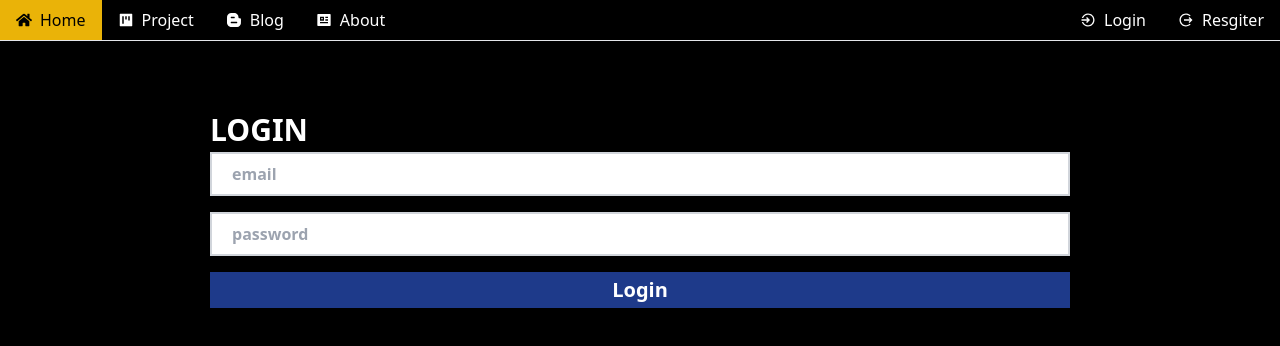
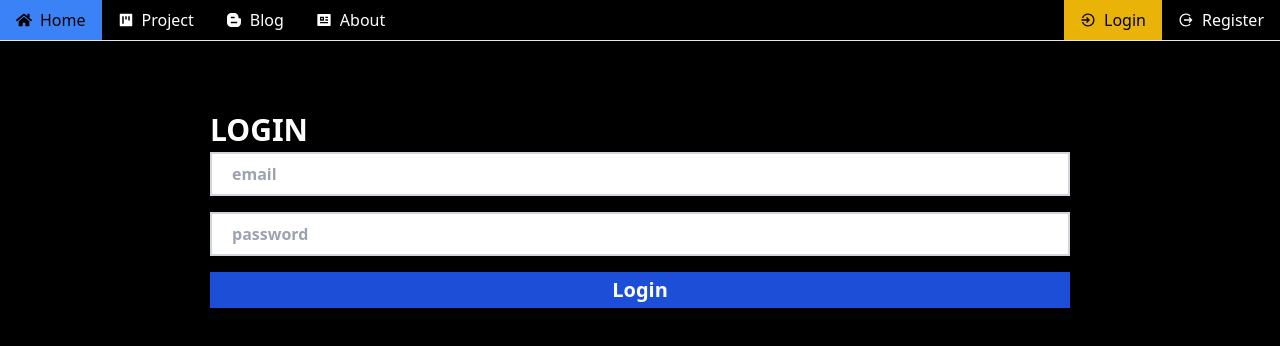
Before and after one commit to khairulhabibie/khairulhabibie.github.io, a React (Create React App) app: page /login in a window 1280 px wide. Shown: the top 346 px of the page. Built offline with nearby package versions, Linux system fonts and the light colour scheme.

Commit message:
add activ btn navbar when path in there

```diff
--- a/src/App.jsx
+++ b/src/App.jsx
@@ -1,4 +1,5 @@
-import { Routes, Route, Navigate } from 'react-router-dom';
+import React from 'react';
+import { Routes, Route, Navigate, useLocation } from 'react-router-dom';
 import HomePage from './pages/HomePage';
 import ProjectPage from './pages/ProjectPage';
 import AboutPage from './pages/AboutPage';
@@ -9,14 +10,16 @@ import BlogPage from './pages/BlogPage';
 // import Footer from './component/Footer';
 
 function App() {
+  const { pathname } = useLocation();
+
   return (
     <div className="h-full min-h-screen max-w-[900px] mx-auto">
-      <Navbar />
+      <Navbar pathname={pathname} />
       <div className="px-5 py-28">
         <Routes>
           <Route path="/" element={<HomePage />} />
           <Route path="/*" element={<Navigate to="/" />} />
-          <Route path="/projects" element={<ProjectPage />} />
+          <Route path="/project" element={<ProjectPage />} />
           <Route path="/about" element={<AboutPage />} />
           <Route path="/blog" element={<BlogPage />} />
           <Route path="/login" element={<LoginPage />} />
--- a/src/component/LoginInput.jsx
+++ b/src/component/LoginInput.jsx
@@ -26,7 +26,7 @@ function LoginInput({ login }) {
         <button
           type="submit"
           onClick={() => login({ email, password })}
-          className="p-1 text-xl text-white bg-blue-900"
+          className="p-1 text-xl text-white bg-blue-700 hover:bg-blue-950"
         >
           Login
         </button>
--- a/src/component/Navbar.jsx
+++ b/src/component/Navbar.jsx
@@ -4,35 +4,39 @@ import { RiProfileFill } from 'react-icons/ri';
 import { AiFillProject } from 'react-icons/ai';
 import { IoMdLogIn, IoMdLogOut } from 'react-icons/io';
 
-function Navbar() {
+function Navbar({ pathname }) {
+  const active = (data) => {
+    return pathname === data ? 'nav-btn-active' : 'nav-btn';
+  };
+
   return (
     <nav className="fixed top-0 left-0 right-0 flex flex-wrap justify-between bg-black border-b ">
-      <div className="flex">
-        <Link to="/" className="nav-btn">
+      <div className="flex flex-wrap ">
+        <Link to="/" className={active('/')}>
           <FaHome />
           <p>Home</p>
         </Link>
-        <Link to="/projects" className="nav-btn">
+        <Link to="/project" className={active('/project')}>
           <AiFillProject />
           <p>Project</p>
         </Link>
-        <Link to="/blog" className="nav-btn">
+        <Link to="/blog" className={active('/blog')}>
           <FaBloggerB />
           <p>Blog</p>
         </Link>
-        <Link to="/about" className="nav-btn">
+        <Link to="/about" className={active('/about')}>
           <RiProfileFill />
           <p>About</p>
         </Link>
       </div>
       <div className="flex">
-        <Link to="/login" className="nav-btn">
+        <Link to="/login" className={active('/login')}>
           <IoMdLogIn />
           <p>Login</p>
         </Link>
-        <Link to="/register" className="nav-btn">
+        <Link to="/register" className={active('/register')}>
           <IoMdLogOut />
-          <p>Resgiter</p>
+          <p>Register</p>
         </Link>
       </div>
     </nav>
--- a/src/component/RegisterInput.jsx
+++ b/src/component/RegisterInput.jsx
@@ -35,7 +35,7 @@ function RegisterInput({ register }) {
         <button
           type="submit"
           onClick={() => register({ name, email, password })}
-          className="p-1 text-xl text-white bg-blue-900"
+          className="p-1 text-xl text-white bg-blue-700 hover:bg-blue-950"
         >
           Register
         </button>
--- a/src/index.jsx
+++ b/src/index.jsx
@@ -1,5 +1,5 @@
 import * as React from 'react';
-import { StrictMode } from 'react';
+// import { StrictMode } from 'react';
 import { createRoot } from 'react-dom/client';
 import { BrowserRouter as Router } from 'react-router-dom';
 import App from './App';
@@ -9,9 +9,7 @@ import './styles/tailwind.css';
 const rootElement = document.getElementById('root');
 const root = createRoot(rootElement);
 root.render(
-  <StrictMode>
-    <Router>
-      <App />
-    </Router>
-  </StrictMode>
+  <Router>
+    <App />
+  </Router>
 );
--- a/src/styles/tailwind.css
+++ b/src/styles/tailwind.css
@@ -19,5 +19,9 @@ body {
 }
 
 .nav-btn {
-  @apply flex items-center px-4 py-2 space-x-2 hover:bg-yellow-500 hover:text-black;
+  @apply flex items-center px-4 py-2 space-x-2 hover:text-black hover:bg-blue-500;
 }
+
+.nav-btn-active {
+  @apply flex items-center px-4 py-2 space-x-2 text-black bg-yellow-500;
+}
```
